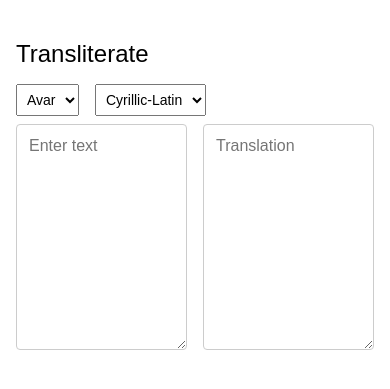
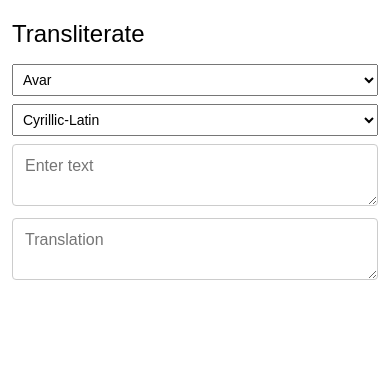
Before and after one commit to magapelican/translit, a Flask app: page / in a window 390 px wide. Shown: the top 389 px of the page. Run offline with Flask 3, Linux system fonts and the light colour scheme.

Commit message:
New flexible layout

```diff
--- a/controllers/translit_controller.py
+++ b/controllers/translit_controller.py
@@ -14,11 +14,6 @@
     text = data.get('sourceText', '')
     from_to = data.get('Translite','')
 
-    print(data)
-    print(type(data))
-    print(from_to)
-    print(type(from_to))
-
     if from_to.lower().startswith("latin"):
         result = latin_to_cyrillic(text)
     else:
--- a/templates/index.html
+++ b/templates/index.html
@@ -2,40 +2,80 @@
 <html lang="en">
 <head>
     <meta charset="UTF-8">
-<title>Translate</title>
+    <meta name="viewport" content="width=device-width, initial-scale=1.0">
+    <title>Transliterate</title>
+
     <style>
-  body{
-    font-family:Arial,sans-serif;
-    max-width:800px;
-    margin:40px auto;
-    padding:0 16px;
+        body {
+            font-family: Arial, sans-serif;
+            max-width: 800px;
+            margin: 40px auto;
+            padding: 0 16px;
         }
-  h1{font-size:24px;font-weight:400;}
-  .row{
-    display:flex;
-    gap:16px;
-    margin-bottom:8px;
+
+        h1 {
+            font-size: 24px;
+            font-weight: 400;
         }
-  select{
-    font-size:14px;
-    padding:6px;
+
+        .row {
+            display: flex;
+            gap: 16px;
+            margin-bottom: 8px;
         }
-  .fields{
-    display:flex;
-    gap:16px;
+
+        select {
+            font-size: 14px;
+            padding: 6px;
         }
-  textarea{
-    flex:1;
-    height:200px;
-    font-size:16px;
-    padding:12px;
-    border:1px solid #ccc;
-    border-radius:4px;
-    font-family:inherit;
-    resize:vertical;
+
+        .fields {
+            display: flex;
+            gap: 16px;
+        }
+
+        textarea {
+            flex: 1;
+            height: 200px;
+            font-size: 16px;
+            padding: 12px;
+            border: 1px solid #ccc;
+            border-radius: 4px;
+            font-family: inherit;
+            resize: vertical;
+            box-sizing: border-box;
+        }
+
+        /* Smartphone */
+        @media (max-width: 600px) {
+
+            body {
+                margin: 20px auto;
+                padding: 0 12px;
+            }
+
+            .row {
+                flex-direction: column;
+                gap: 8px;
+            }
+
+            select {
+                width: 100%;
+            }
+
+            .fields {
+                flex-direction: column;
+                gap: 12px;
+            }
+
+            textarea {
+                width: 100%;
+                height: 180px;
+            }
         }
     </style>
 </head>
+
 <body>
 
     <h1>Transliterate</h1>
@@ -44,6 +84,7 @@
         <select id="Lang">
             <option>Avar</option>
         </select>
+
         <select id="Translite">
             <option>Cyrillic-Latin</option>
             <option>Latin-Cyrillic</option>
@@ -51,19 +92,28 @@
     </div>
 
     <div class="fields">
-  <textarea id="sourceText" placeholder="Enter text"></textarea>
-  <textarea id="outputText" placeholder="Translation" readonly></textarea>
+        <textarea
+            id="sourceText"
+            placeholder="Enter text"></textarea>
+
+        <textarea
+            id="outputText"
+            placeholder="Translation"
+            readonly></textarea>
     </div>
 
     <script>
         async function transliterate(text, direction) {
+
             const response = await fetch('/api/tranlite/', {
                 method: 'POST',
-      headers: { 'Content-Type': 'application/json' },
+                headers: {
+                    'Content-Type': 'application/json'
+                },
                 body: JSON.stringify({
                     sourceText: text,
-        Translite: direction  // whatever value your latin_to_cyrillic expects
-      }),
+                    Translite: direction
+                })
             });
 
             if (!response.ok) {
@@ -71,20 +121,31 @@
             }
 
             const data = await response.json();
+
             return data.tranliterated;
         }
 
-  // Example: wire it up to your textarea
-  document.getElementById('sourceText').addEventListener('input', async function () {
+
+        document
+            .getElementById('sourceText')
+            .addEventListener('input', async function () {
+
                 const text = this.value;
+
                 if (!text) {
                     document.getElementById('outputText').value = '';
                     return;
                 }
+
                 try {
-      translite = document.getElementById("Translite").value
-      const result = await transliterate(text, translite);
+                    const translite =
+                        document.getElementById('Translite').value;
+
+                    const result =
+                        await transliterate(text, translite);
+
                     document.getElementById('outputText').value = result;
+
                 } catch (err) {
                     console.error('Transliteration failed:', err);
                 }
```
Lines whose indentation alone changed are shown as unchanged.
